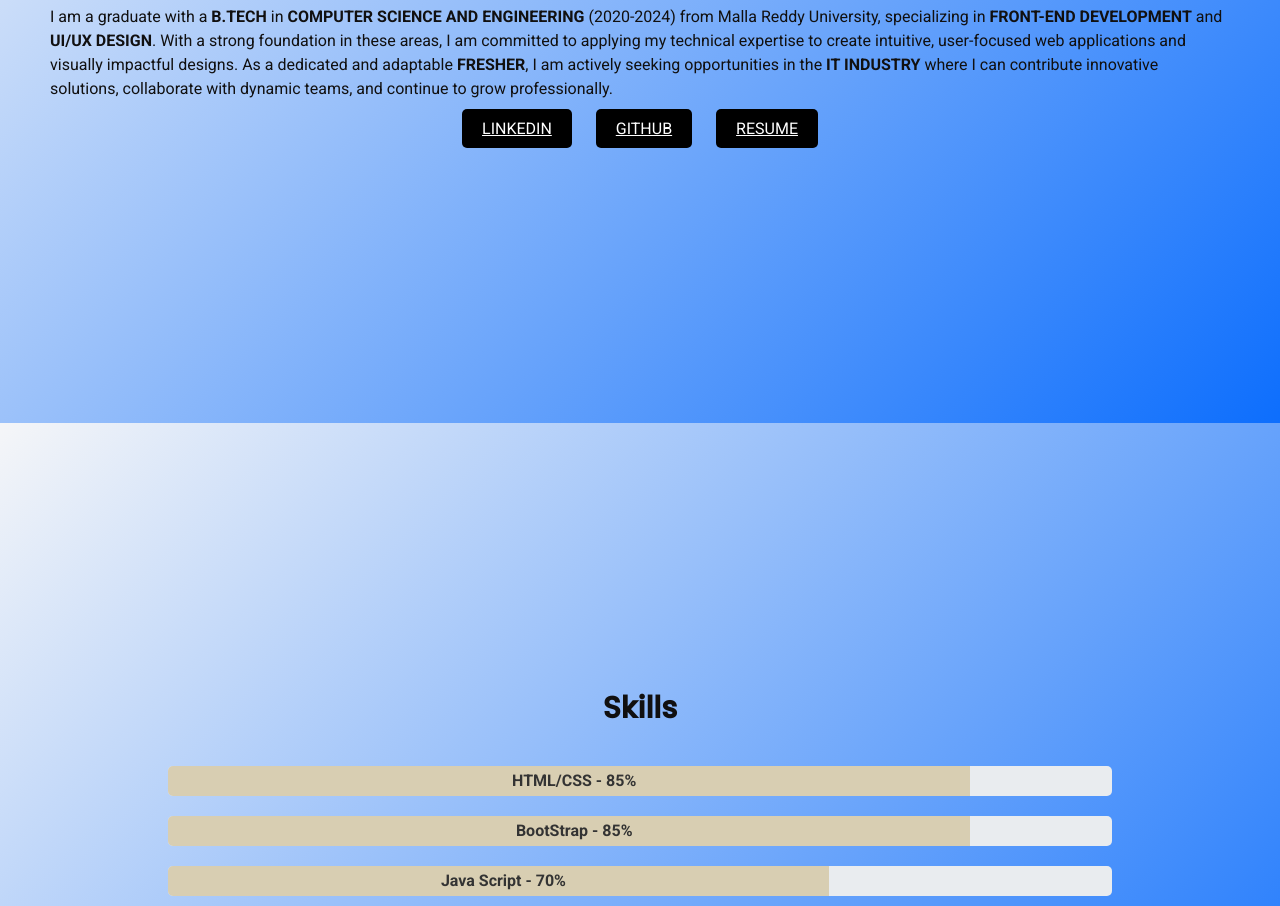
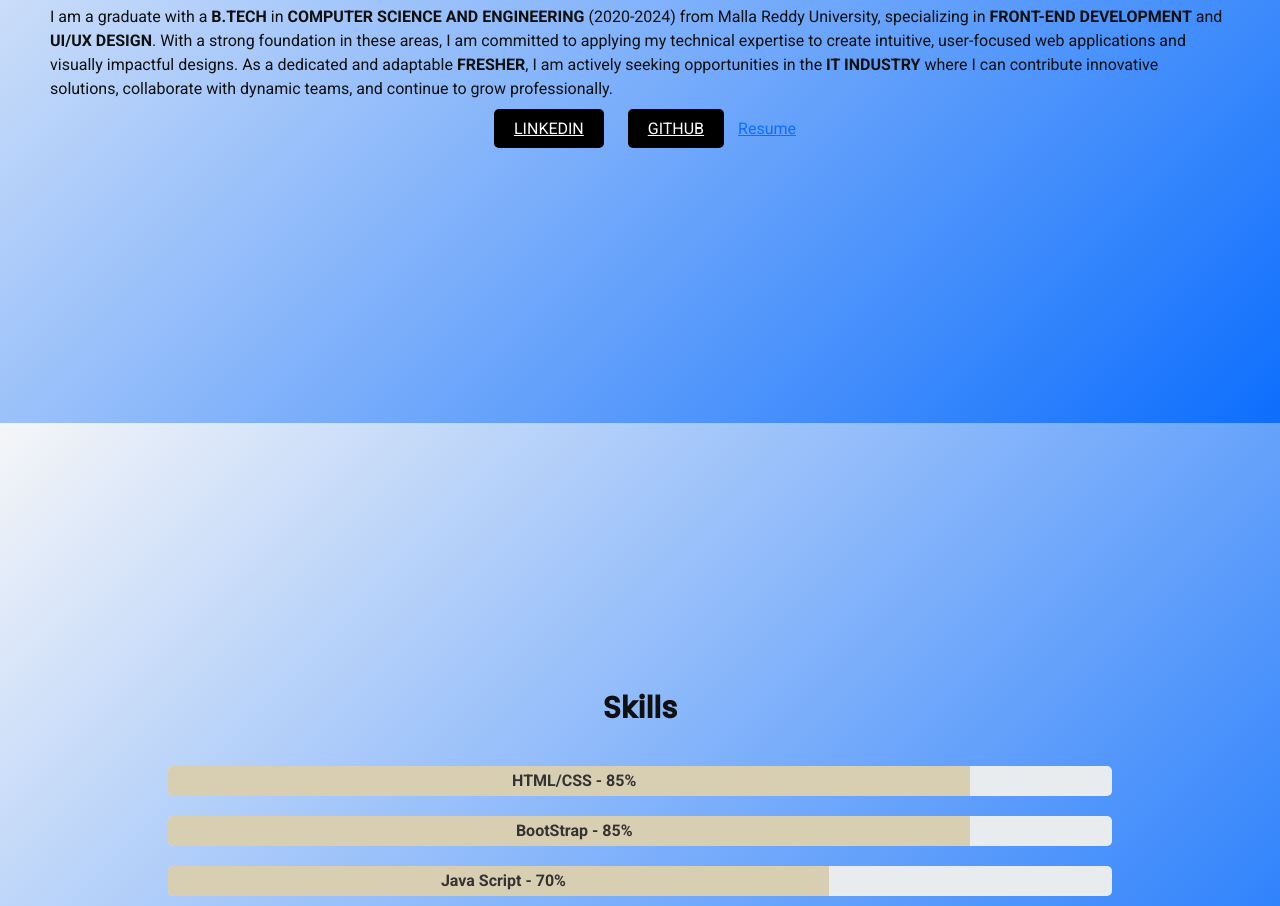
Before and after one commit to Dharanidhar04/DharanidharPortfolio, a plain HTML site: page index.html in a window 1280 px wide. Shown: the part 1177-2083 px from the top of the page. Drawn offline with nearby package versions, Linux system fonts and the light colour scheme.

Commit message:
Update index.html

```diff
--- a/index.html
+++ b/index.html
@@ -316,8 +316,7 @@
         <div>
             <a href="https://www.linkedin.com/in/dharanidharreddy2002/" class="btn-about">LinkedIn</a>
             <a href="https://github.com/Dharanidhar04" class="btn-about">GitHub</a>
-            <a href="https://github.com/Dharanidhar04/DharanidharPortfolio/raw/main/cv-DharanidharReddy%20Resume%20final-1.pdf
-" class="btn-about">Resume</a>
+            <a href="https://github.com/Dharanidhar04/DharanidharPortfolio/blob/main/Bannuriresume.pdf">Resume</a>
         </div>
     </div>
 
```
